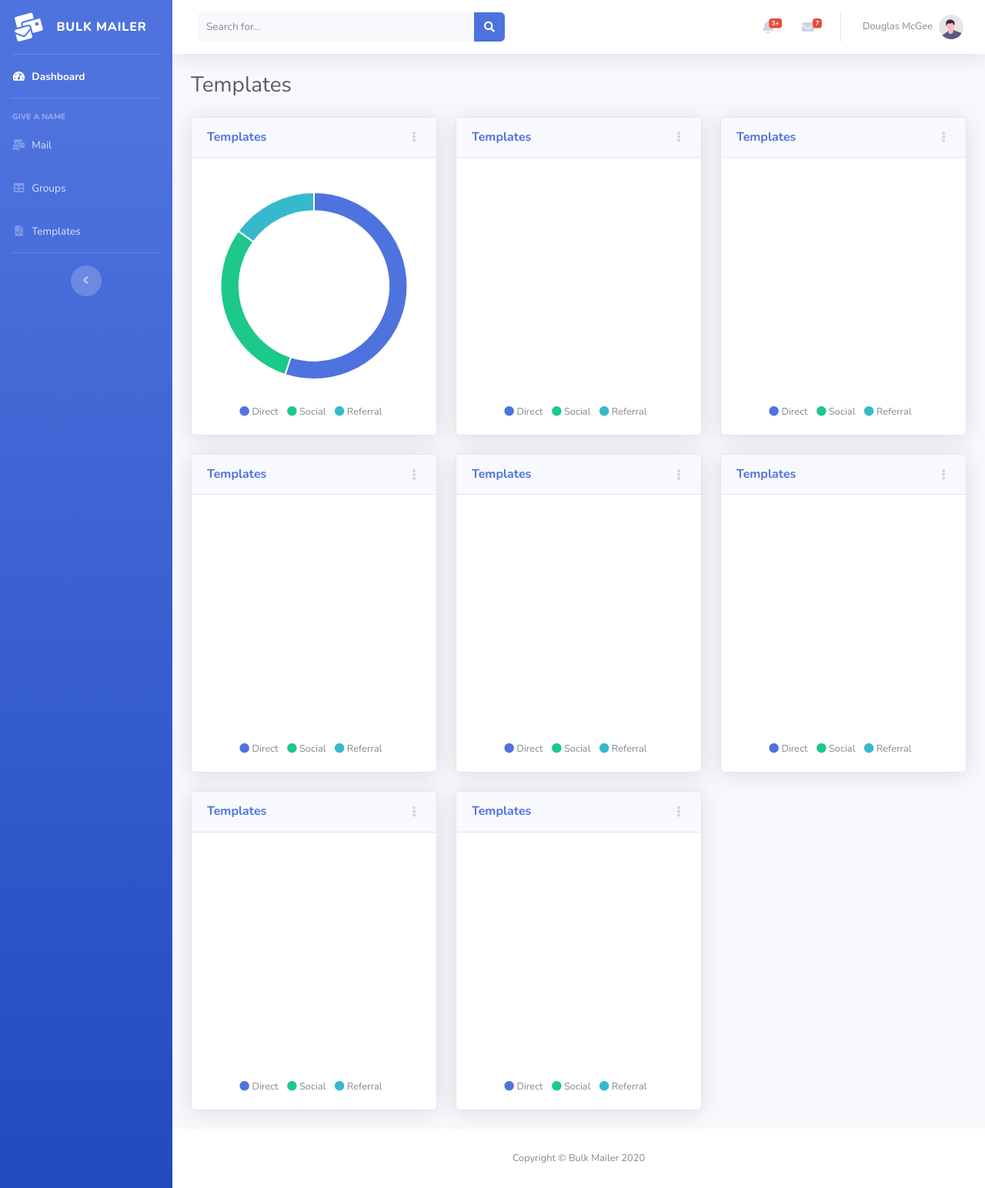
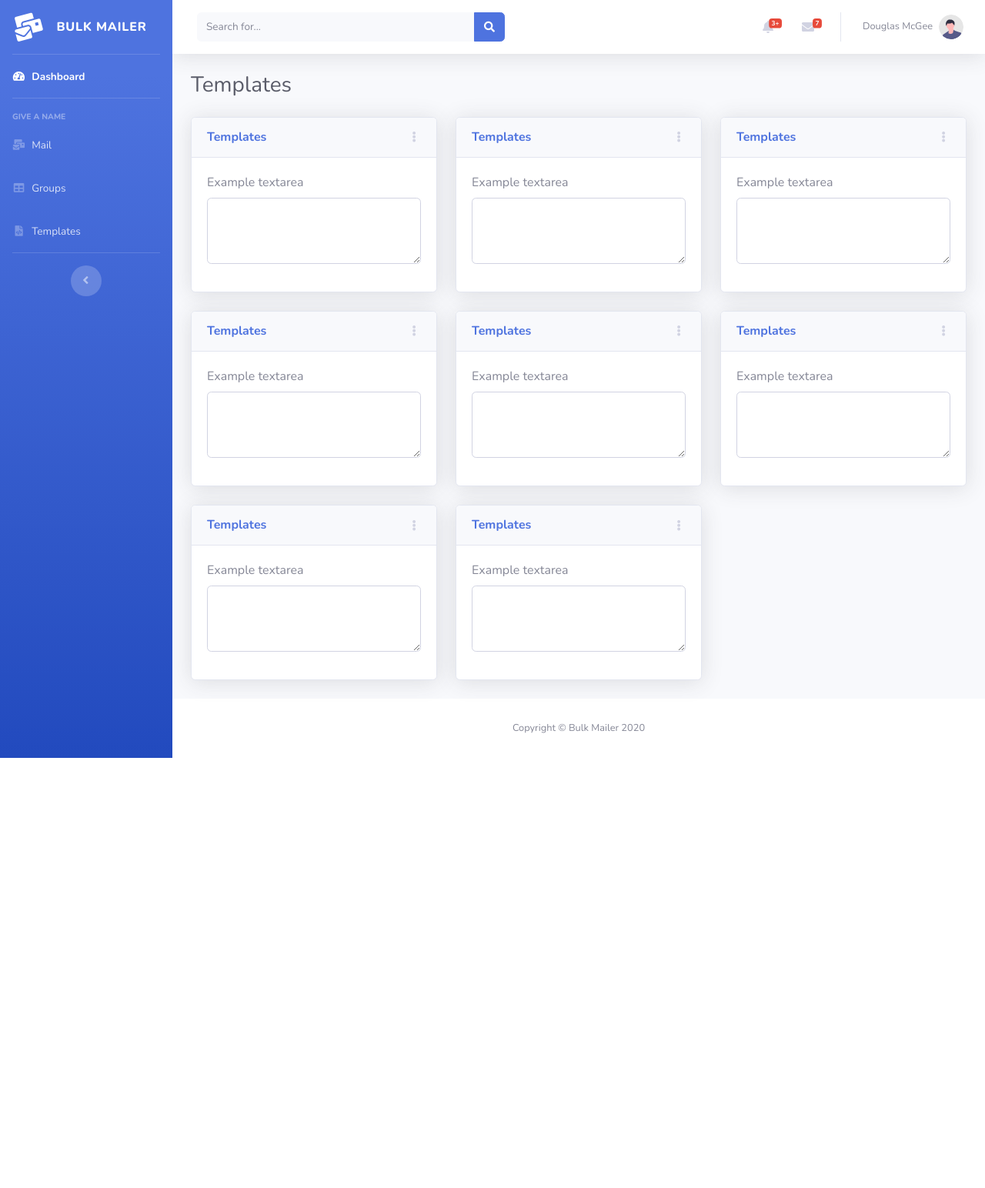
Before and after one commit to data-charya/Cn-project, a Flask app: page /templates in a window 1280 px wide. Shown: the whole page at 77% size. After the commit the page ends 985 px from the top, so only its background shows below. Run offline with Flask 2, Linux system fonts and the light colour scheme; a map, chart or similar area stays blank; some libraries are stand-ins or nearby versions.

Commit message:
Added text fields

```diff
--- a/templates/templates.html
+++ b/templates/templates.html
@@ -29,20 +29,12 @@
                 </div>
                 <!-- Card Body -->
                 <div class="card-body">
-                    <div class="chart-pie pt-4 pb-2">
-                        <canvas id="myPieChart"></canvas>
+                    <form action="">
+                        <div class="form-group">
+                            <label for="exampleFormControlTextarea1">Example textarea</label>
+                            <textarea class="form-control" id="exampleFormControlTextarea1" rows="3"></textarea>
                           </div>
-                    <div class="mt-4 text-center small">
-                        <span class="mr-2">
-                                            <i class="fas fa-circle text-primary"></i> Direct
-                                        </span>
-                        <span class="mr-2">
-                                            <i class="fas fa-circle text-success"></i> Social
-                                        </span>
-                        <span class="mr-2">
-                                            <i class="fas fa-circle text-info"></i> Referral
-                                        </span>
-                    </div>
+                    </form>
                 </div>
             </div>
         </div>
@@ -67,20 +59,12 @@
                 </div>
                 <!-- Card Body -->
                 <div class="card-body">
-                    <div class="chart-pie pt-4 pb-2">
-                        <canvas id="myPieChart"></canvas>
+                    <form action="">
+                        <div class="form-group">
+                            <label for="exampleFormControlTextarea1">Example textarea</label>
+                            <textarea class="form-control" id="exampleFormControlTextarea1" rows="3"></textarea>
                           </div>
-                    <div class="mt-4 text-center small">
-                        <span class="mr-2">
-                                            <i class="fas fa-circle text-primary"></i> Direct
-                                        </span>
-                        <span class="mr-2">
-                                            <i class="fas fa-circle text-success"></i> Social
-                                        </span>
-                        <span class="mr-2">
-                                            <i class="fas fa-circle text-info"></i> Referral
-                                        </span>
-                    </div>
+                    </form>
                 </div>
             </div>
         </div>
@@ -105,20 +89,12 @@
                 </div>
                 <!-- Card Body -->
                 <div class="card-body">
-                    <div class="chart-pie pt-4 pb-2">
-                        <canvas id="myPieChart"></canvas>
+                    <form action="">
+                        <div class="form-group">
+                            <label for="exampleFormControlTextarea1">Example textarea</label>
+                            <textarea class="form-control" id="exampleFormControlTextarea1" rows="3"></textarea>
                           </div>
-                    <div class="mt-4 text-center small">
-                        <span class="mr-2">
-                                            <i class="fas fa-circle text-primary"></i> Direct
-                                        </span>
-                        <span class="mr-2">
-                                            <i class="fas fa-circle text-success"></i> Social
-                                        </span>
-                        <span class="mr-2">
-                                            <i class="fas fa-circle text-info"></i> Referral
-                                        </span>
-                    </div>
+                    </form>
                 </div>
             </div>
         </div>
@@ -149,20 +125,12 @@
                 </div>
                 <!-- Card Body -->
                 <div class="card-body">
-                    <div class="chart-pie pt-4 pb-2">
-                        <canvas id="myPieChart"></canvas>
+                    <form action="">
+                        <div class="form-group">
+                            <label for="exampleFormControlTextarea1">Example textarea</label>
+                            <textarea class="form-control" id="exampleFormControlTextarea1" rows="3"></textarea>
                           </div>
-                    <div class="mt-4 text-center small">
-                        <span class="mr-2">
-                                            <i class="fas fa-circle text-primary"></i> Direct
-                                        </span>
-                        <span class="mr-2">
-                                            <i class="fas fa-circle text-success"></i> Social
-                                        </span>
-                        <span class="mr-2">
-                                            <i class="fas fa-circle text-info"></i> Referral
-                                        </span>
-                    </div>
+                    </form>
                 </div>
             </div>
         </div>
@@ -187,20 +155,12 @@
                 </div>
                 <!-- Card Body -->
                 <div class="card-body">
-                    <div class="chart-pie pt-4 pb-2">
-                        <canvas id="myPieChart"></canvas>
+                    <form action="">
+                        <div class="form-group">
+                            <label for="exampleFormControlTextarea1">Example textarea</label>
+                            <textarea class="form-control" id="exampleFormControlTextarea1" rows="3"></textarea>
                           </div>
-                    <div class="mt-4 text-center small">
-                        <span class="mr-2">
-                                            <i class="fas fa-circle text-primary"></i> Direct
-                                        </span>
-                        <span class="mr-2">
-                                            <i class="fas fa-circle text-success"></i> Social
-                                        </span>
-                        <span class="mr-2">
-                                            <i class="fas fa-circle text-info"></i> Referral
-                                        </span>
-                    </div>
+                    </form>
                 </div>
             </div>
         </div>
@@ -225,20 +185,12 @@
                 </div>
                 <!-- Card Body -->
                 <div class="card-body">
-                    <div class="chart-pie pt-4 pb-2">
-                        <canvas id="myPieChart"></canvas>
+                    <form action="">
+                        <div class="form-group">
+                            <label for="exampleFormControlTextarea1">Example textarea</label>
+                            <textarea class="form-control" id="exampleFormControlTextarea1" rows="3"></textarea>
                           </div>
-                    <div class="mt-4 text-center small">
-                        <span class="mr-2">
-                                            <i class="fas fa-circle text-primary"></i> Direct
-                                        </span>
-                        <span class="mr-2">
-                                            <i class="fas fa-circle text-success"></i> Social
-                                        </span>
-                        <span class="mr-2">
-                                            <i class="fas fa-circle text-info"></i> Referral
-                                        </span>
-                    </div>
+                    </form>
                 </div>
             </div>
         </div>
@@ -266,20 +218,12 @@
                 </div>
                 <!-- Card Body -->
                 <div class="card-body">
-                    <div class="chart-pie pt-4 pb-2">
-                        <canvas id="myPieChart"></canvas>
+                    <form action="">
+                        <div class="form-group">
+                            <label for="exampleFormControlTextarea1">Example textarea</label>
+                            <textarea class="form-control" id="exampleFormControlTextarea1" rows="3"></textarea>
                           </div>
-                    <div class="mt-4 text-center small">
-                        <span class="mr-2">
-                                            <i class="fas fa-circle text-primary"></i> Direct
-                                        </span>
-                        <span class="mr-2">
-                                            <i class="fas fa-circle text-success"></i> Social
-                                        </span>
-                        <span class="mr-2">
-                                            <i class="fas fa-circle text-info"></i> Referral
-                                        </span>
-                    </div>
+                    </form>
                 </div>
             </div>
         </div>
@@ -304,20 +248,12 @@
                 </div>
                 <!-- Card Body -->
                 <div class="card-body">
-                    <div class="chart-pie pt-4 pb-2">
-                        <canvas id="myPieChart"></canvas>
+                    <form action="">
+                        <div class="form-group">
+                            <label for="exampleFormControlTextarea1">Example textarea</label>
+                            <textarea class="form-control" id="exampleFormControlTextarea1" rows="3"></textarea>
                           </div>
-                    <div class="mt-4 text-center small">
-                        <span class="mr-2">
-                                            <i class="fas fa-circle text-primary"></i> Direct
-                                        </span>
-                        <span class="mr-2">
-                                            <i class="fas fa-circle text-success"></i> Social
-                                        </span>
-                        <span class="mr-2">
-                                            <i class="fas fa-circle text-info"></i> Referral
-                                        </span>
-                    </div>
+                    </form>
                 </div>
             </div>
         </div>
```
Lines whose indentation alone changed are shown as unchanged.
